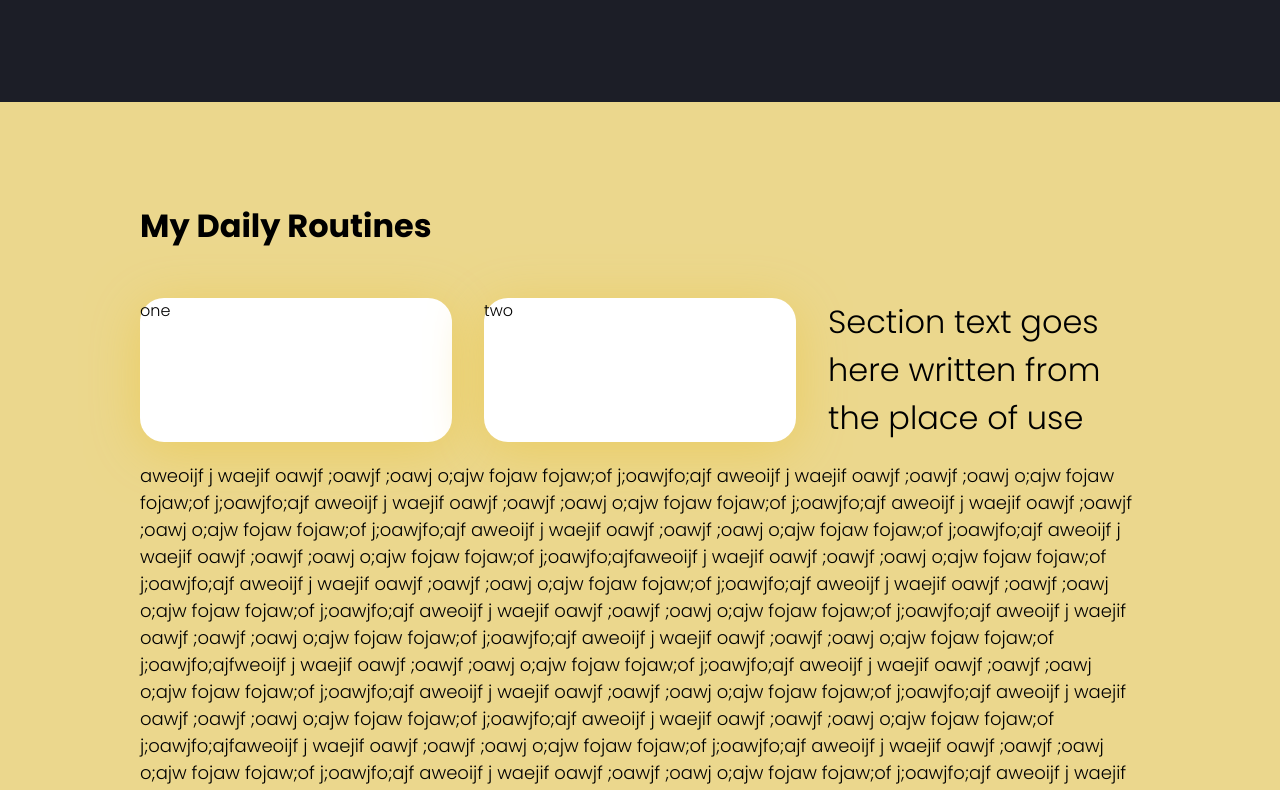
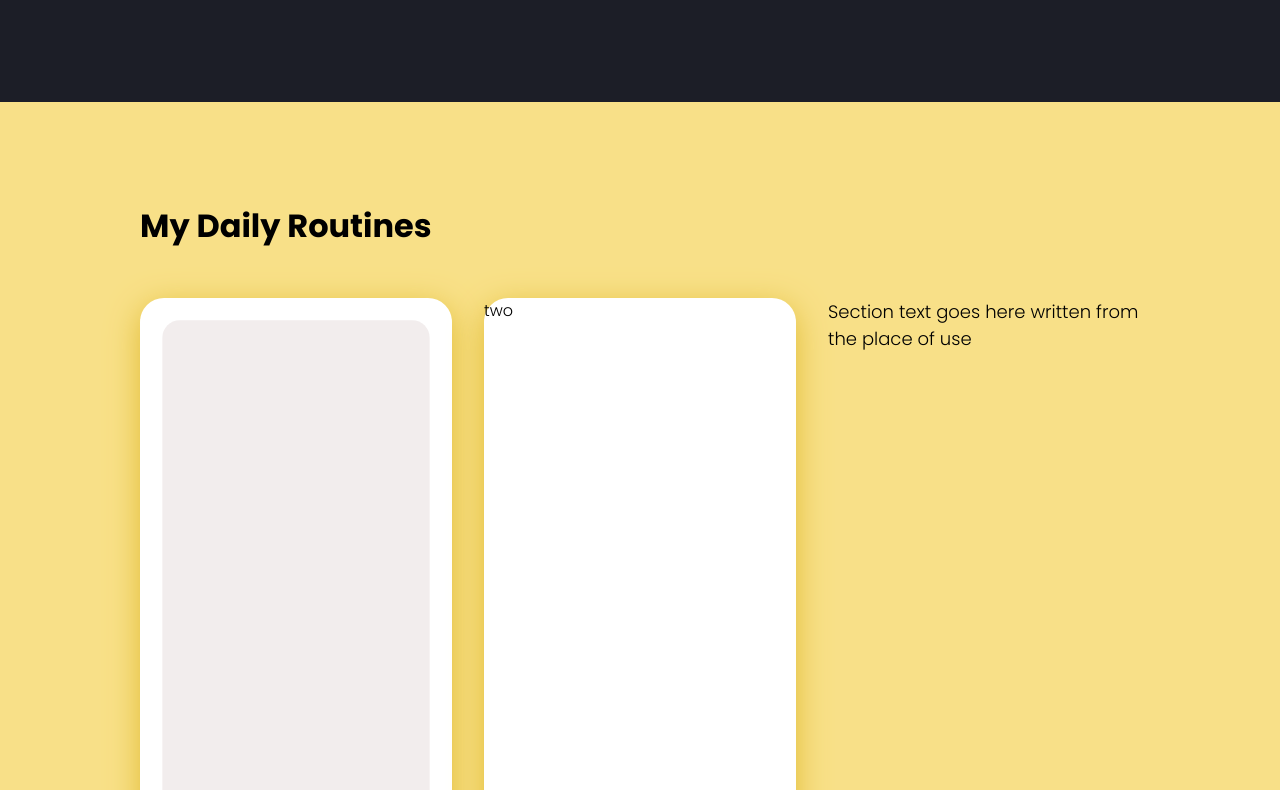
Before and after one commit to tombrewsviews/my-path, a React (Create React App) app: page /challenges/routines in a window 1280 px wide. Shown: the part 698-1488 px from the top of the page. Built offline with nearby package versions, Linux system fonts and the light colour scheme.

Commit message:
wip daily routines section

```diff
--- a/src/components/cardSection3TextRight.js
+++ b/src/components/cardSection3TextRight.js
@@ -17,10 +17,11 @@ export default function cardSection3TextRight(props) {
           flexDirection: "column",
           backgroundColor: "#fff",
           borderRadius: "24px",
-          boxShadow: "0px 8px 52px #EACC61",
+          boxShadow: "0px 8px 32px #E1BC33",
+          overflow: "hidden",
         }}
       >
-        one
+        <img src={props.imgOne} />
       </div>
       <div
         style={{
@@ -30,7 +31,7 @@ export default function cardSection3TextRight(props) {
           backgroundColor: "#fff",
           borderRadius: "24px",
           marginLeft: "32px",
-          boxShadow: "0px 8px 52px #EACC61",
+          boxShadow: "0px 8px 32px #E1BC33",
         }}
       >
         two
@@ -40,6 +41,7 @@ export default function cardSection3TextRight(props) {
           display: "flex",
           flex: "1",
           marginLeft: "32px",
+          fontSize: "18px",
         }}
       >
         {props.text}
--- a/src/pages/Routines.js
+++ b/src/pages/Routines.js
@@ -5,7 +5,7 @@ import "animate.css/animate.min.css";
 import clock from "./../images/clock.jpg";
 import { ButtonIcon } from "./../components/buttonIcon";
 import CardSection3TextRight from "./../components/cardSection3TextRight";
-import avatar1 from "./../images/avatar1.jpg";
+import daily1 from "./../images/daily1.svg";
 
 export default function Routines() {
   const [modalIsOpen, setIsOpen] = React.useState(false);
@@ -26,7 +26,7 @@ export default function Routines() {
       style={{
         display: "flex",
         flexDirection: "column",
-        backgroundColor: "#EBD78D",
+        backgroundColor: "#F8E088",
         position: "relative",
         zIndex: "1",
       }}
@@ -123,19 +123,15 @@ export default function Routines() {
           alignSelf: "center",
           width: "1000px",
           paddingTop: "100px",
-          backgroundColor: "#EBD78D",
+          backgroundColor: "#F8E088",
         }}
       >
         <h1>My Daily Routines</h1>
-        {/* <ButtonIcon
-          type="button"
-          buttonStyle="btn-no-padding"
-          buttonSize="btn-large"
-          onClick={openFromParent}
-        >
-          <img src={avatar1} className="App-avatar" alt="avatar" />
-        </ButtonIcon> */}
-        <CardSection3TextRight text="Section text goes here written from the place of use"></CardSection3TextRight>
+
+        <CardSection3TextRight
+          imgOne={daily1}
+          text="Section text goes here written from the place of use"
+        ></CardSection3TextRight>
         <p
           style={{
             fontSize: "18px",
```
Also changed, not shown: src/images/daily1.svg (added).
